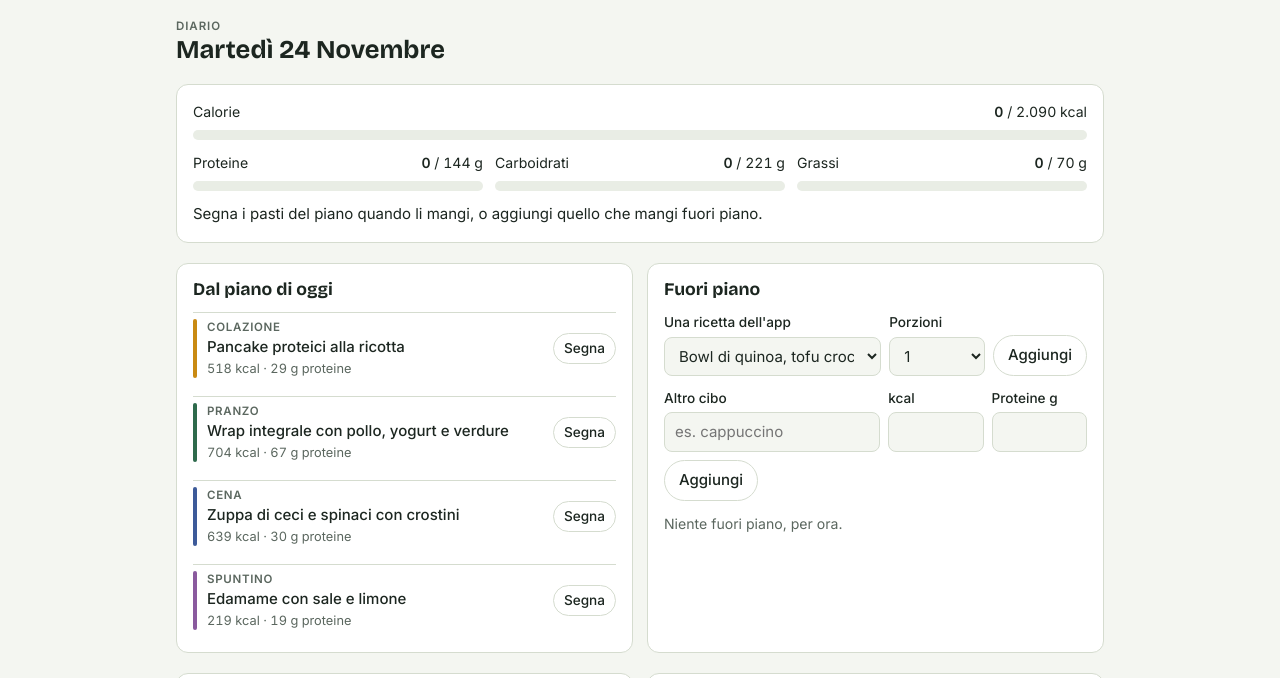
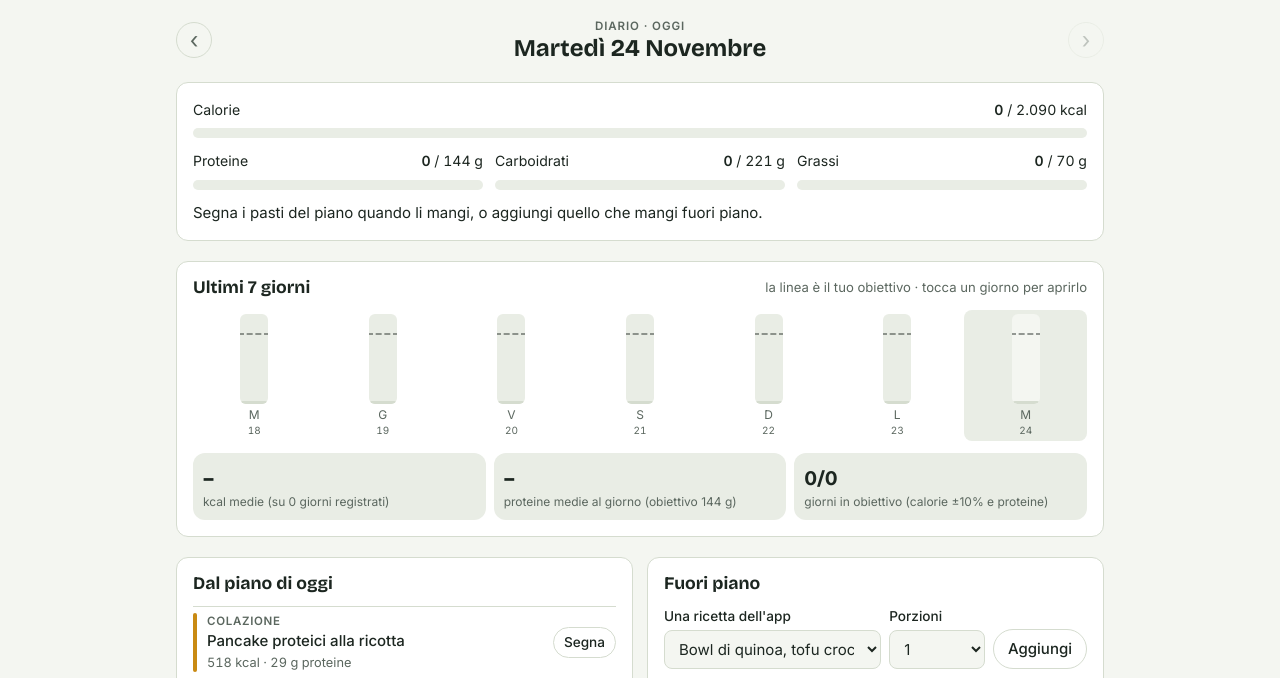
Before and after one commit to dail-lang/foodie, a plain HTML site: page index.html in a window 1280 px wide. Both pictures are taken after a click on the link "Oggi". Shown: the part 66-744 px from the top of the page. Drawn offline with nearby package versions, Linux system fonts and the light colour scheme.

Commit message:
Diario: giorni precedenti e riepilogo settimanale
Frecce per scorrere i giorni, grafico degli ultimi 7 giorni con
medie di calorie e proteine, storico conservato fino a 400 giorni.

Co-Authored-By: Claude Opus 5.5 <noreply@anthropic.com>
Claude-Session: https://claude.ai/code/session_012L1ogEkpQAJmd5VYvHbsTq

```diff
--- a/index.html
+++ b/index.html
@@ -19,6 +19,8 @@
 body{margin:0;font:14px/1.5 system-ui,-apple-system,"Segoe UI",sans-serif}
 img{max-width:100%}
 </style>
+
+
 
 <link rel="preconnect" href="https://fonts.googleapis.com">
 <link rel="stylesheet" href="https://fonts.googleapis.com/css2?family=Bricolage+Grotesque:opsz,wght@12..96,500;12..96,700&family=Inter:wght@400;500;600&display=swap">
@@ -171,6 +173,25 @@ section.view{display:grid;gap:20px}
 .steps{margin:0;padding-left:20px;display:grid;gap:6px}
 .hint{background:var(--basil-soft);border-radius:10px;padding:10px 12px;font-size:.9rem}
 .empty{padding:24px;text-align:center;color:var(--muted);background:var(--surface);border:1px dashed var(--line);border-radius:var(--r)}
+
+/* Diario: navigazione giorni e settimana */
+.dnav{display:flex;align-items:center;gap:10px}
+.dnav-t{flex:1;min-width:0;text-align:center}
+.dnav .icon-btn{font-size:1.4rem;line-height:1}
+.icon-btn:disabled{opacity:.35;cursor:default}
+.wchart{display:grid;grid-template-columns:repeat(7,minmax(0,1fr));gap:6px}
+.wcol{border:0;background:none;padding:4px 0;display:grid;gap:4px;justify-items:center;border-radius:8px}
+.wcol.sel{background:var(--sunk)}
+.wbar{position:relative;width:60%;max-width:28px;height:90px;background:var(--sunk);border-radius:6px;overflow:hidden;display:flex;align-items:flex-end}
+.wcol.sel .wbar{background:var(--bg)}
+.wbar i{display:block;width:100%;border-radius:6px 6px 0 0}
+.wbar em{position:absolute;left:-2px;right:-2px;height:0;border-top:2px dashed var(--ink);opacity:.45}
+.wl{font-size:.75rem;color:var(--muted);text-align:center;line-height:1.2;text-transform:uppercase}
+.panel .results{grid-template-columns:repeat(3,minmax(0,1fr));gap:8px}
+.panel .stat{padding:10px;background:var(--sunk);border:0}
+.panel .stat .v{font-size:1.3rem}
+.panel .stat .l{font-size:.75rem;line-height:1.3}
+@media (max-width:560px){ .panel .macros{grid-template-columns:1fr;gap:10px} }
 
 /* Oggi, dispensa, modalità cucina */
 .panel{background:var(--surface);border:1px solid var(--line);border-radius:var(--r);padding:16px;display:grid;gap:12px;align-content:start}
@@ -603,9 +624,12 @@ let log = store.get('log', {});
 let prog = store.get('prog', []);
 const $ = id => document.getElementById(id);
 function todayKey(d=new Date()){ return d.getFullYear()+'-'+String(d.getMonth()+1).padStart(2,'0')+'-'+String(d.getDate()).padStart(2,'0'); }
-function dayLog(){ const k=todayKey(); if(!log[k]) log[k]={items:[],water:0}; return log[k]; }
-function saveLog(){ const keys=Object.keys(log).sort(); while(keys.length>31) delete log[keys.shift()]; store.set('log',log); }
-const ui = {q:'',slot:'tutti',flt:new Set(),cat:'Tutti',showShop:false,wk:'casa',pantry:''};
+function selDate(off=ui.dayOff){ const d=new Date(); d.setHours(12,0,0,0); d.setDate(d.getDate()-off); return d; }
+function dayLog(){ const k=todayKey(selDate()); if(!log[k]) log[k]={items:[],water:0}; return log[k]; }
+function peekLog(d){ return log[todayKey(d)]||{items:[],water:0}; }
+function saveLog(){ Object.keys(log).forEach(k=>{ if(!log[k].items.length&&!log[k].water) delete log[k]; });
+  const keys=Object.keys(log).sort(); while(keys.length>400) delete log[keys.shift()]; store.set('log',log); }
+const ui = {q:'',slot:'tutti',flt:new Set(),cat:'Tutti',showShop:false,wk:'casa',pantry:'',dayOff:0};
 
 /* ---------- Calcoli ---------- */
 const ACT = {sed:[1.2,'Sedentario'],leggero:[1.375,'Leggero (1–3 allenamenti/sett.)'],moderato:[1.55,'Moderato (3–5/sett.)'],intenso:[1.725,'Intenso (6–7/sett.)']};
@@ -980,14 +1004,32 @@ function spark(vals,col,unit){
   return `<svg class="spark" viewBox="0 0 ${W} ${H}" role="img" aria-label="Andamento ${unit}"><polyline fill="none" stroke="${col}" stroke-width="2.5" stroke-linejoin="round" points="${pts.map(p=>p.join(',')).join(' ')}"/><circle cx="${last[0]}" cy="${last[1]}" r="4" fill="${col}"/></svg>
     <div class="muted num" style="font-size:.85rem">${fmt(vals[0])} → <b style="color:var(--ink)">${fmt(vals[vals.length-1])} ${unit}</b> (${d>0?'+':''}${fmt(Math.round(d*10)/10)})</div>`;
 }
+function weekBlock(c){
+  const days=[...Array(7)].map((_,i)=>{ const o=ui.dayOff+6-i, d=selDate(o), L=peekLog(d);
+    const t=L.items.reduce((s,x)=>({k:s.k+x.k,p:s.p+x.p}),{k:0,p:0}); return {o,d,k:t.k,p:t.p,w:L.water,has:L.items.length>0}; });
+  const reg=days.filter(x=>x.has), top=c.target*1.3;
+  const avg=f=>reg.length?Math.round(reg.reduce((s,x)=>s+x[f],0)/reg.length):0;
+  const ok=reg.filter(x=>Math.abs(x.k-c.target)<=c.target*.1&&x.p>=c.prot*.9).length;
+  const cols=days.map(x=>{ const h=Math.min(100,Math.round(x.k/top*100)), col=!x.has?'var(--line)':x.k>c.target*1.1?'var(--tomato)':x.k<c.target*.9?'var(--saffron)':'var(--basil)';
+    return `<button class="wcol ${x.o===ui.dayOff?'sel':''}" data-act="goday" data-off="${x.o}" aria-label="${x.d.toLocaleDateString('it-IT',{weekday:'long',day:'numeric'})}: ${Math.round(x.k)} kcal">
+      <span class="wbar"><i style="height:${x.has?Math.max(h,4):4}%;background:${col}"></i><em style="bottom:${Math.round(c.target/top*100)}%"></em></span>
+      <span class="wl">${x.d.toLocaleDateString('it-IT',{weekday:'narrow'})}<br><small class="num">${x.d.getDate()}</small></span></button>`; }).join('');
+  return `<div class="panel"><div class="row"><h3 style="font-size:1.1rem;margin-right:auto">Ultimi 7 giorni</h3><span class="muted" style="font-size:.82rem">la linea è il tuo obiettivo · tocca un giorno per aprirlo</span></div>
+    <div class="wchart">${cols}</div>
+    <div class="results">
+      <div class="stat"><div class="v num">${reg.length?avg('k').toLocaleString('it-IT'):'–'}</div><div class="l">kcal medie (su ${reg.length} giorni registrati)</div></div>
+      <div class="stat"><div class="v num">${reg.length?avg('p')+' g':'–'}</div><div class="l">proteine medie al giorno (obiettivo ${c.prot} g)</div></div>
+      <div class="stat"><div class="v num">${ok}/${reg.length||0}</div><div class="l">giorni in obiettivo (calorie ±10% e proteine)</div></div>
+    </div></div>`;
+}
 function viewOggi(){
   if(!plan) makePlan();
-  const el=$('v-oggi'), c=calc(profile), L=dayLog();
+  const el=$('v-oggi'), c=calc(profile), D=selDate(), L=peekLog(D), off=ui.dayOff;
   const tot=L.items.reduce((s,i)=>({k:s.k+i.k,p:s.p+i.p,c:s.c+i.c,f:s.f+i.f}),{k:0,p:0,c:0,f:0});
-  const di=(new Date().getDay()+6)%7, day=plan.days[di];
+  const di=(D.getDay()+6)%7, day=plan.days[di];
   const bar=(l,v,t,u,col)=>`<div class="trk"><div class="trk-h"><span>${l}</span><span class="num"><b>${Math.round(v)}</b> / ${t.toLocaleString('it-IT')} ${u}</span></div><div class="bar big"><i style="width:${Math.min(100,Math.round(v/t*100))}%;background:${v>t*1.08?'var(--tomato)':col}"></i></div></div>`;
   const left=Math.round(c.target-tot.k), pl=Math.round(c.prot-tot.p);
-  const msg = !L.items.length ? 'Segna i pasti del piano quando li mangi, o aggiungi quello che mangi fuori piano.'
+  const msg = !L.items.length ? (off?'Nessun pasto registrato in questo giorno. Puoi aggiungerli anche adesso.':'Segna i pasti del piano quando li mangi, o aggiungi quello che mangi fuori piano.')
     : left>0 ? `Ti restano <b>${left} kcal</b>${pl>0?` e <b>${pl} g di proteine</b>`:', e le proteine le hai già raggiunte'}.`
     : `Hai raggiunto le calorie di oggi${left<-150?` (+${-left} kcal). Nessun problema: domani riparti dal piano, senza compensare.`:'.'}`;
   const meals = SLOTS.map(([sl])=>{ const e=day[sl], r=byId[e.id], on=L.items.some(i=>i.src==='plan:'+sl);
@@ -997,14 +1039,18 @@ function viewOggi(){
   const glasses = Array.from({length:10},(_,i)=>`<button class="glass ${i<L.water?'full':''}" data-act="water" data-w="${i+1}" aria-label="${i+1} bicchieri"><i></i></button>`).join('');
   const pr = prog.slice(-12);
   el.innerHTML = `
-    <div><div class="eyebrow">Diario</div><h2 style="font-size:1.6rem;text-transform:capitalize">${new Date().toLocaleDateString('it-IT',{weekday:'long',day:'numeric',month:'long'})}</h2></div>
+    <div class="dnav"><button class="icon-btn" data-act="dayprev" aria-label="Giorno precedente">‹</button>
+      <div class="dnav-t"><div class="eyebrow">${off===0?'Diario · oggi':off===1?'Diario · ieri':'Diario · '+off+' giorni fa'}</div><h2 style="font-size:1.5rem;text-transform:capitalize">${D.toLocaleDateString('it-IT',{weekday:'long',day:'numeric',month:'long'})}</h2></div>
+      <button class="icon-btn" data-act="daynext" aria-label="Giorno successivo" ${off===0?'disabled':''}>›</button>
+      ${off?'<button class="btn small" data-act="daytoday">Oggi</button>':''}</div>
     <div class="panel">
       ${bar('Calorie',tot.k,c.target,'kcal','var(--basil)')}
       <div class="macros">${bar('Proteine',tot.p,c.prot,'g','var(--c-cen)')}${bar('Carboidrati',tot.c,c.carb,'g','var(--c-col)')}${bar('Grassi',tot.f,c.fat,'g','var(--c-pra)')}</div>
       <p style="margin:0">${msg}</p>
     </div>
+    ${weekBlock(c)}
     <div class="two">
-      <div class="panel"><h3 style="font-size:1.1rem">Dal piano di oggi</h3>${meals}</div>
+      <div class="panel"><h3 style="font-size:1.1rem">Dal piano${off?' di '+DAYS[di].toLowerCase():' di oggi'}</h3>${meals}</div>
       <div class="panel"><h3 style="font-size:1.1rem">Fuori piano</h3>
         <div class="inline"><div class="field wide"><label for="add-r">Una ricetta dell'app</label><select id="add-r">${opts}</select></div>
           <div class="field"><label for="add-x">Porzioni</label><select id="add-x">${[.5,.75,1,1.25,1.5,2].map(x=>`<option value="${x}" ${x===1?'selected':''}>${fmt(x)}</option>`).join('')}</select></div>
@@ -1146,7 +1192,7 @@ const HANDLERS = {
   cook:t=>cook(t.dataset.id,parseFloat(t.dataset.x)||1),
   delmine:t=>delMine(t.dataset.id),
   eat:t=>{ const L=dayLog(), sl=t.dataset.sl, k=L.items.findIndex(i=>i.src==='plan:'+sl);
-    if(k>=0) L.items.splice(k,1); else { const e=plan.days[(new Date().getDay()+6)%7][sl], r=byId[e.id];
+    if(k>=0) L.items.splice(k,1); else { const e=plan.days[(selDate().getDay()+6)%7][sl], r=byId[e.id];
       L.items.push({n:r.n,k:r.k*e.x,p:r.p*e.x,c:r.c*e.x,f:r.f*e.x,src:'plan:'+sl}); }
     saveLog(); viewOggi(); },
   addr:()=>{ const r=byId[$('add-r').value], x=+$('add-x').value||1; if(!r) return;
@@ -1160,6 +1206,10 @@ const HANDLERS = {
     prog.push({d:todayKey(),t:Date.now(),peso:pe>0?pe:null,vita:vi>0?vi:null}); prog=prog.slice(-60); store.set('prog',prog);
     if(pe>0 && !profile.esempio){ profile.peso=pe; store.set('profile',profile); }
     viewOggi(); },
+  dayprev:()=>{ ui.dayOff++; viewOggi(); },
+  daynext:()=>{ ui.dayOff=Math.max(0,ui.dayOff-1); viewOggi(); },
+  daytoday:()=>{ ui.dayOff=0; viewOggi(); },
+  goday:t=>{ ui.dayOff=+t.dataset.off; viewOggi(); },
   rmprog:t=>{ prog=prog.filter(x=>String(x.t)!==t.dataset.d); store.set('prog',prog); viewOggi(); }
 };
 document.addEventListener('click',e=>{
--- a/sw.js
+++ b/sw.js
@@ -1,5 +1,5 @@
 // Foodie: funziona anche offline
-const VERSION = 'foodie-v1';
+const VERSION = 'foodie-v3';
 const SHELL = ['./', './index.html', './manifest.webmanifest', './icons/icon-192.png', './icons/icon-512.png', './icons/apple-touch-icon.png'];
 
 self.addEventListener('install', e => {
```
